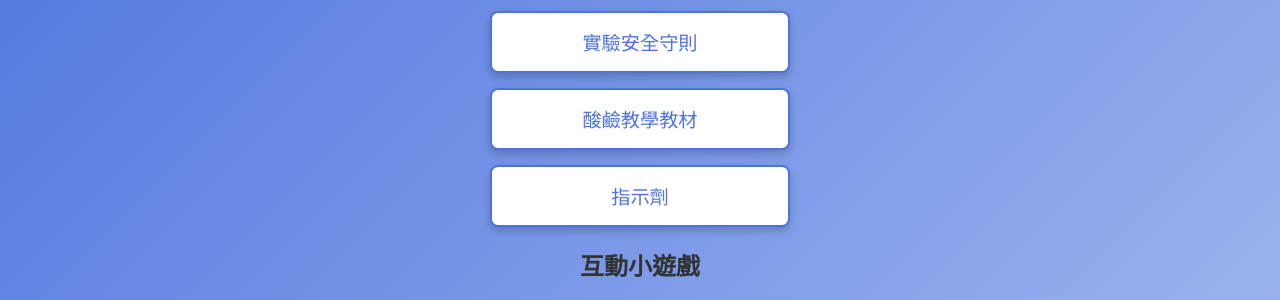
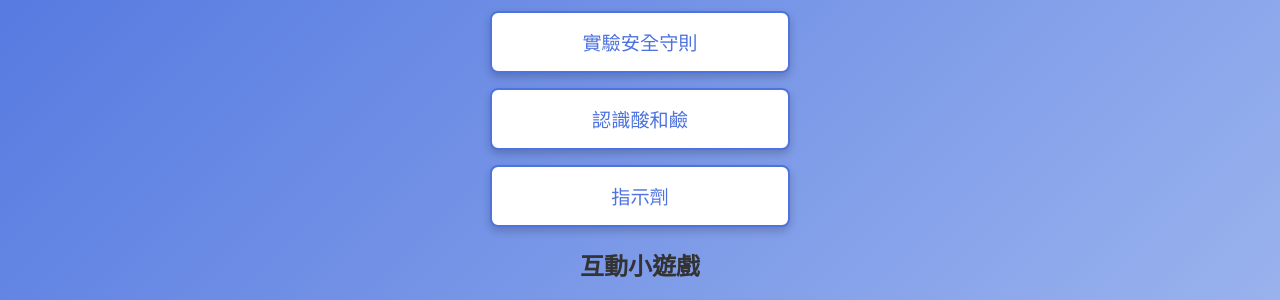
Before and after one commit to ArthurArthurArthur0817/Chemistry, a Flask app: page / in a window 1280 px wide. Shown: the part 202-502 px from the top of the page. Run offline with Flask 3, Linux system fonts and the light colour scheme.

Commit message:
Update index.html

```diff
--- a/templates/index.html
+++ b/templates/index.html
@@ -91,7 +91,7 @@
             <h2>教學</h2>
             <div class="button-container">
                 <button onclick="window.location.href='/teach'">實驗安全守則</button>
-                <button onclick="window.location.href='/book'">酸鹼教學教材</button>
+                <button onclick="window.location.href='/book'">認識酸和鹼</button>
                 <button onclick="window.location.href='/indicator'">指示劑</button>
             </div>
         </div>
```
